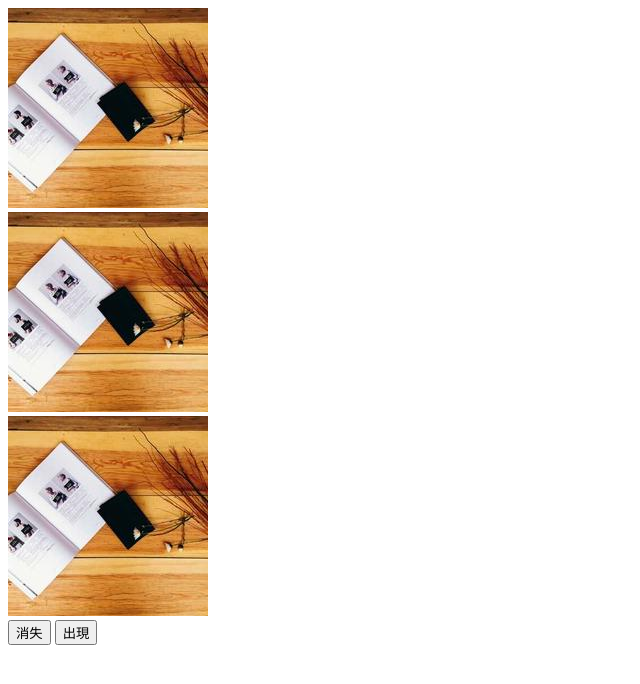
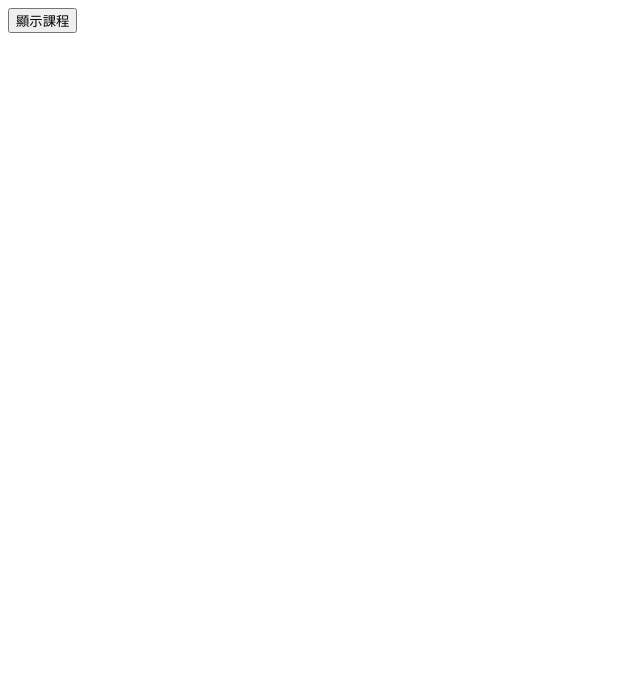
Before and after one commit to clairegocrazy/html.p, a plain HTML site: page index.html in a window 1280 px wide. Shown: the whole page, without its empty margins (0-640 px from the left). Drawn offline with Linux system fonts and the light colour scheme.

Commit message:
midterm 2

```diff
--- a/index.html
+++ b/index.html
@@ -3,21 +3,24 @@
 <head>
     <meta charset="UTF-8">
     <meta name="viewport" content="width=device-width, initial-scale=1.0">
-    <title>Q1</title>
+    <title>Q2</title>
 </head>
 <body>
-    <img src="1.jpg" alt="一本書的圖片"><br>
-    <img id="pic" src="1.jpg" alt="一本書的圖片"><br>
-    <img src="1.jpg" alt="一本書的圖片"><br>
-    <button onclick="disappear()">消失</button>
-    <button onclick="appear()">出現</button>
-    <script>
-        function disappear(){
-            document.getElementById("pic").style.display="none";
+   <button onclick="show()">顯示課程</button>
+   <ul id="courstList"></ul>
+   <script>
+    const courses=["HTML","CSS","JavaScript"];
+    function show(){
+        const courseList=document.getElementById("courstList");
+        courseList.textContent="";
+        for (const course of courses){
+
+            const li=document.createElement("li");
+            li.textContent=course;
+            console.log(li)
+            courseList.appendChild(li);
         }
-        function appear(){
-            document.getElementById("pic").style.display="block";
-        }
-    </script>
+    }
+   </script>
 </body>
 </html>
```
